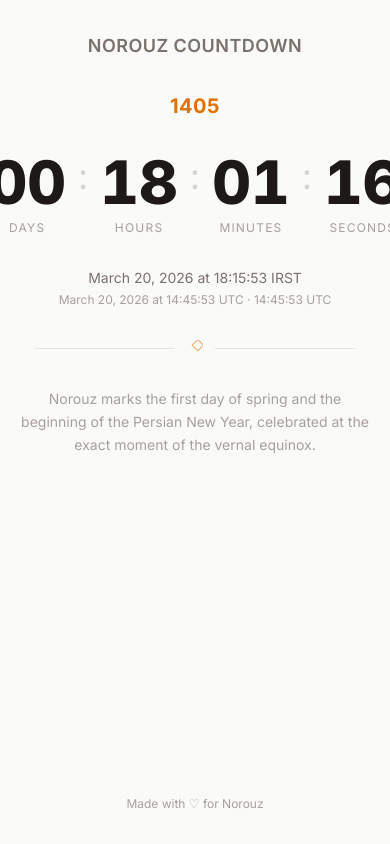
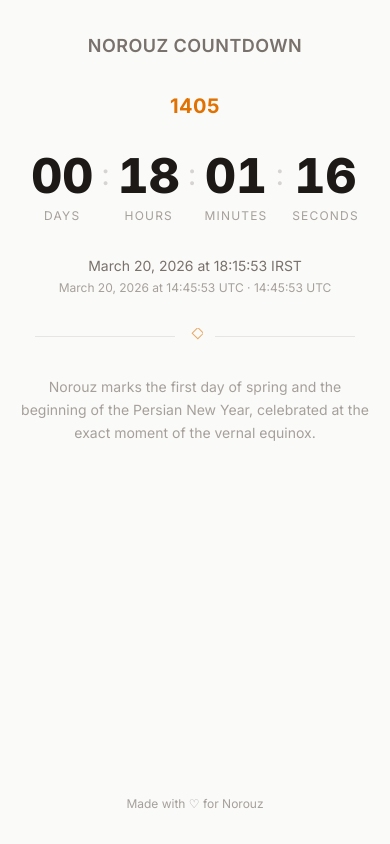
Before and after one commit to akhavein/norouz, a React (Vite) app: page / in a window 390 px wide. Built offline with nearby package versions, Linux system fonts and the light colour scheme.

Commit message:
fix: countdown digits overflow on mobile viewports

```diff
--- a/src/components/Countdown.tsx
+++ b/src/components/Countdown.tsx
@@ -10,7 +10,7 @@ interface CountdownProps {
 function TimeUnit({ value, label, shortLabel }: { value: number; label: string; shortLabel: string }) {
   return (
     <div className="flex flex-col items-center">
-      <span className="text-6xl sm:text-7xl md:text-8xl lg:text-9xl font-extrabold text-stone-900 tabular-nums leading-none">
+      <span className="text-5xl sm:text-7xl md:text-8xl lg:text-9xl font-extrabold text-stone-900 tabular-nums leading-none">
         {padTwo(value)}
       </span>
       <span className="mt-2 text-xs sm:text-sm font-medium text-stone-400 uppercase tracking-widest">
@@ -23,7 +23,7 @@ function TimeUnit({ value, label, shortLabel }: { value: number; label: string;
 
 function Separator() {
   return (
-    <span className="text-4xl sm:text-5xl md:text-6xl lg:text-7xl font-light text-stone-300 self-start mt-1 sm:mt-2 md:mt-3">
+    <span className="text-3xl sm:text-5xl md:text-6xl lg:text-7xl font-light text-stone-300 self-start mt-1 sm:mt-2 md:mt-3">
       :
     </span>
   );
@@ -31,7 +31,7 @@ function Separator() {
 
 export function Countdown({ days, hours, minutes, seconds }: CountdownProps) {
   return (
-    <div className="flex items-start justify-center gap-3 sm:gap-4 md:gap-6" role="timer">
+    <div className="flex items-start justify-center gap-2 sm:gap-4 md:gap-6" role="timer">
       <TimeUnit value={days} label="Days" shortLabel="d" />
       <Separator />
       <TimeUnit value={hours} label="Hours" shortLabel="h" />
```
